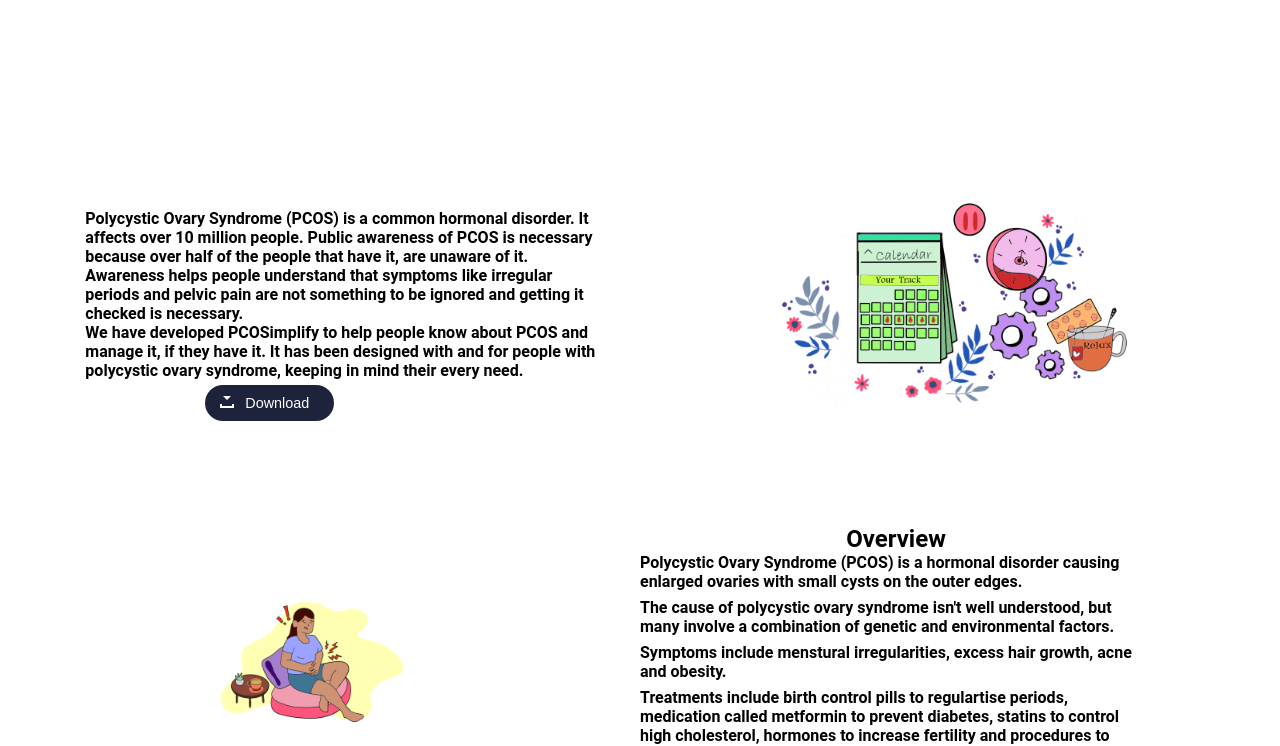
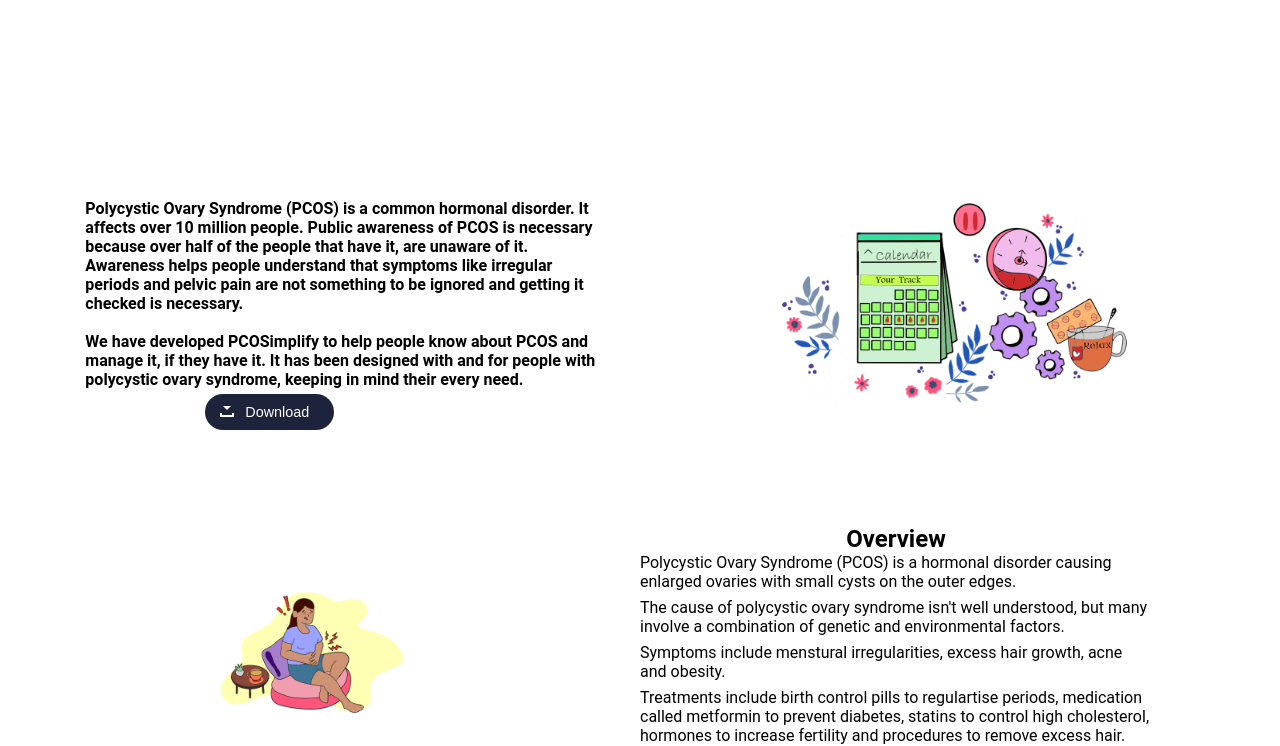
Before and after one commit to ishar19/PCOSimplify, a website: page index.html in a window 1280 px wide. Shown: the part 75-821 px from the top of the page. Drawn offline with nearby package versions, Linux system fonts and the light colour scheme; no server answers; a web font is replaced by a local one.

Commit message:
fixed fonts on home page

```diff
--- a/index.html
+++ b/index.html
@@ -50,7 +50,9 @@
   </nav></div>
    <div class="text-content">
       <div class="left"><h4>Polycystic Ovary Syndrome (PCOS) is a common hormonal disorder. It affects over 10 million people. Public awareness of PCOS is necessary because over half of the people that have it, are unaware of it. Awareness helps people understand that symptoms like irregular periods and pelvic pain are not something to be ignored and getting it checked is necessary.
-	 <br>
+	 </h4>
+  </br>
+   <h4>
 	      We have developed PCOSimplify to help people know about PCOS and manage it, if they have it. It has been designed with and for people with polycystic ovary syndrome, keeping in mind their every need.</h4>
       <a href="#" class="buttonDownload">Download</a></div>
       <div class="slider">
@@ -80,14 +82,14 @@
     <div class="box"><img src="./images/explore- pain.png" alt="" srcset=""></div>
     <div class="box text">
       <h2>Overview</h2>
-      <p style="font-weight:light">Polycystic Ovary Syndrome (PCOS) is a hormonal disorder causing enlarged ovaries with small cysts on the outer edges.</p>
-    <p style="font-weight:light">
+      <p style="font-weight:400">Polycystic Ovary Syndrome (PCOS) is a hormonal disorder causing enlarged ovaries with small cysts on the outer edges.</p>
+    <p style="font-weight:400">
       The cause of polycystic ovary syndrome isn't well understood, but many involve a combination of genetic and environmental factors.
     </p>
-    <p style="font-weight:light">
+    <p style="font-weight:400">
       Symptoms include menstural irregularities, excess hair growth, acne and obesity.
     </p>
-    <p style="font-weight:light">
+    <p style="font-weight:400">
       Treatments include birth control pills to regulartise periods, medication called metformin to prevent diabetes, statins to control high cholesterol, hormones to increase fertility and procedures to remove excess hair.
     </p>
   </div>
```
